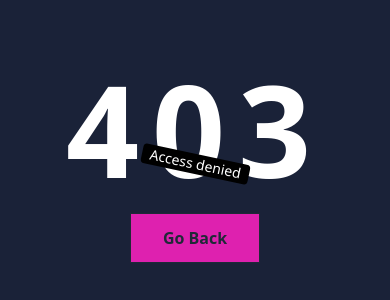
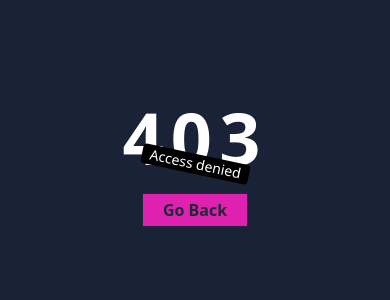
Before and after one commit to pal-boy/LMS-Project, a React (Vite) app in the folder client/: page /denied in a window 390 px wide. Shown: the part 258-558 px from the top of the page. Built offline with nearby package versions, Linux system fonts and the light colour scheme.

Commit message:
Improve styling for Denied page responsiveness

```diff
--- a/client/src/Pages/Denied.jsx
+++ b/client/src/Pages/Denied.jsx
@@ -4,14 +4,14 @@ function Denied() {
     const navigate = useNavigate();
     return (
         <main className="h-screen w-full flex flex-col justify-center items-center bg-[#1A2238]">
-            <h1 className="text-9xl font-extrabold text-white tracking-widest">
+            <h1 className="text-7xl sm:text-9xl font-extrabold text-white tracking-widest">
                 403
             </h1>
             <div className="bg-black text-white px-2 text-sm rounded rotate-12 absolute">
                 Access denied
             </div>
             <button onClick={() => navigate(-1)} className="mt-5">
-                <span onClick={() => navigate(-1)} className="relative block font-bold px-8 py-3 bg-[#de21af] border border-current">
+                <span onClick={() => navigate(-1)} className="relative block font-bold px-5 py-1 sm:px-8 sm:py-3 bg-[#de21af] border border-current">
                     Go Back
                 </span>
             </button>
```
